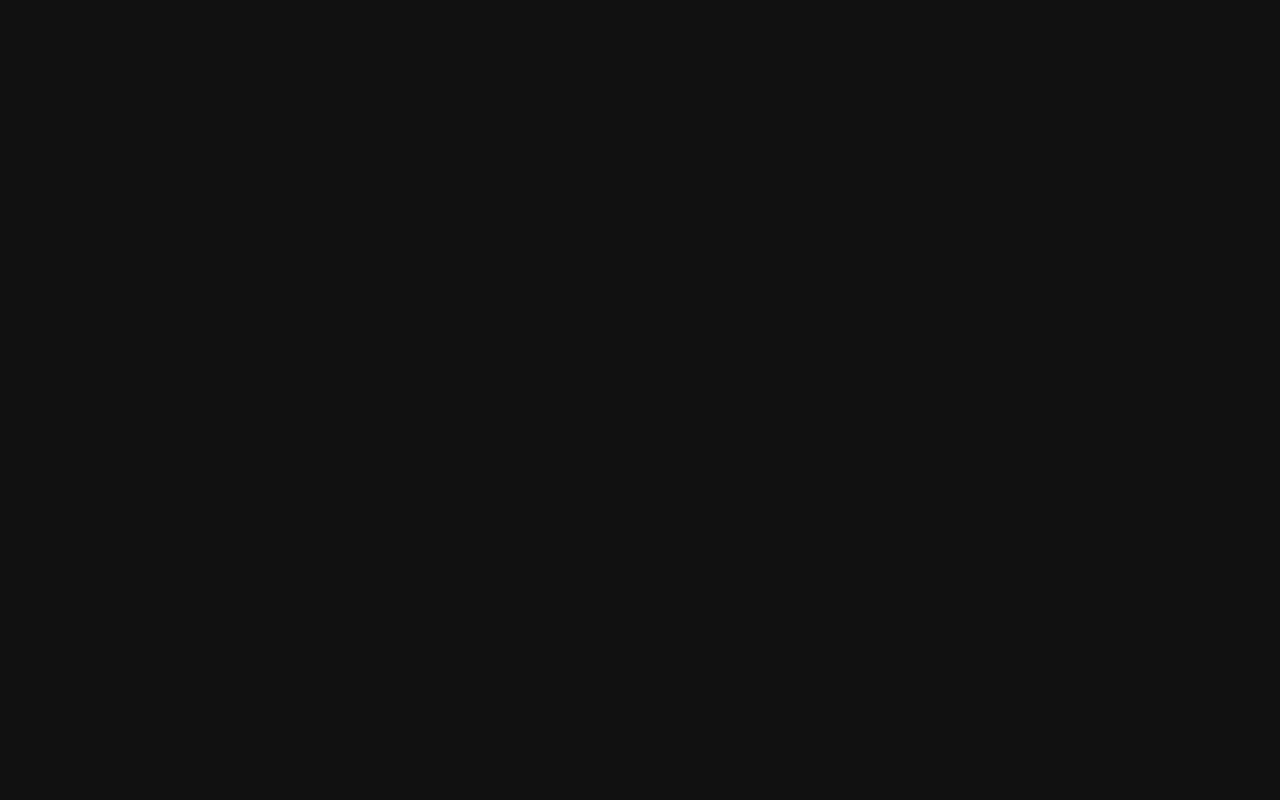
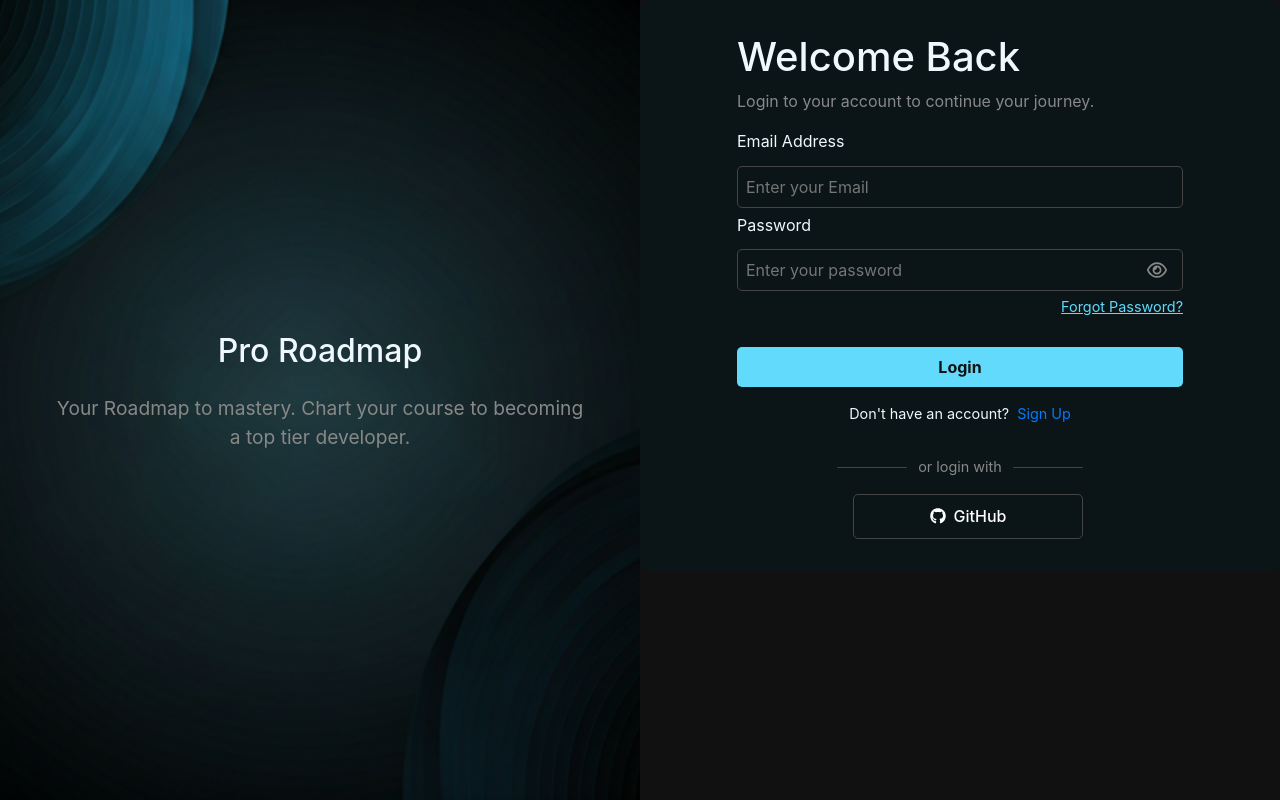
Before and after one commit to yontanhabtmu45/Pro-Roadmap, a React (Vite) app: page /login in a window 1280 px wide. Before the commit this address had no page. Built offline with nearby package versions, Linux system fonts and the light colour scheme.

Commit message:
finishing login &register page

```diff
--- a/package.json
+++ b/package.json
@@ -10,10 +10,14 @@
     "preview": "vite preview"
   },
   "dependencies": {
+    "@react-oauth/google": "^0.12.2",
     "bootstrap": "^4.6.0",
+    "gapi-script": "^1.2.0",
+    "jwt-decode": "^4.0.0",
     "react": "^19.2.0",
     "react-bootstrap": "^2.10.10",
     "react-dom": "^19.2.0",
+    "react-google-login": "^5.2.2",
     "react-icons": "^5.5.0",
     "react-router-dom": "^7.9.5"
   },
--- a/src/App.jsx
+++ b/src/App.jsx
@@ -1,22 +1,30 @@
-import { useState } from "react";
+import { useEffect } from "react";
 import "./App.css";
 import "react-responsive-carousel/lib/styles/carousel.min.css";
 
 import { Routes, Route } from "react-router-dom";
 
+import Home from "./Pages/Home";
 import Register from "./Pages/Register";
 import Login from "./Pages/Login";
+import Logout from "./Pages/Logout";
+import ForgotPassword from "./Pages/ForgotPassword";
 
+import { gapi } from "gapi-script";
+
+const clientId =
+  "1083223003406-b78mdntufb75hg2srm1uuritag9bcf8f.apps.googleusercontent.com";
 
 function App() {
   return (
     <>
-
-    <Routes>
-      {/* <Route path="/" element={<Home />} /> */}
-      <Route path="/" element={<Login />} />
-      <Route path="/Register" element={<Register />} />
-    </Routes>
+      <Routes>
+        <Route path="/" element={<Home />} />
+        <Route path="/login" element={<Login />} />
+        <Route path="/logout" element={<Logout />} />
+        <Route path="/Register" element={<Register />} />
+        <Route path="/forgot-password" element={<ForgotPassword />} />
+      </Routes>
     </>
   );
 }
--- /dev/null
+++ b/src/Pages/ForgotPassword.jsx
@@ -0,0 +1,70 @@
+import React, { useState } from "react";
+import { useNavigate } from "react-router-dom";
+import "./Register.css";
+
+function ForgotPassword() {
+  const [email, setEmail] = useState("");
+  const [message, setMessage] = useState("");
+  const navigate = useNavigate();
+
+  const handleSubmit = (e) => {
+    e.preventDefault();
+    // Simulate sending a password reset email
+    console.log("Password reset email sent to:", email);
+    setMessage("If this email is registered, you will receive a password reset link.");
+    setEmail(""); // Clear the input field
+  };
+
+  return (
+    <div className="main-highlight container">
+      <div className="inner-main-highlight row">
+        <div className="banner-login col-md-6">
+          <h2>Pro Roadmap</h2>
+          <p>
+            Your Roadmap to mastery. Chart your course to becoming a top-tier
+            developer.
+          </p>
+        </div>
+        <div className="singup-wrapper col-md-6 h-100">
+          <div className="inner-signup login-inner">
+            <h1>Forgot Password</h1>
+            <p>Enter your email address to reset your password.</p>
+            <div className="login-form form-signup">
+              <form onSubmit={handleSubmit}>
+                <label htmlFor="email">Email Address</label>
+                <input
+                  type="text"
+                  id="email"
+                  placeholder="Enter your Email"
+                  value={email}
+                  onChange={(e) => setEmail(e.target.value)}
+                  required
+                />
+                <input type="submit" value="Send Reset Link" />
+              </form>
+              {message && <p style={{ color: "#61dafb", marginTop: "1rem" }}>{message}</p>}
+              <div className="login-link">
+                Remembered your password?
+                <button
+                  onClick={() => navigate("/login")}
+                  style={{
+                    background: "none",
+                    border: "none",
+                    color: "#61dafb",
+                    cursor: "pointer",
+                    textDecoration: "underline",
+                    marginLeft: "0.5rem",
+                  }}
+                >
+                  Login
+                </button>
+              </div>
+            </div>
+          </div>
+        </div>
+      </div>
+    </div>
+  );
+}
+
+export default ForgotPassword;
--- /dev/null
+++ b/src/Pages/Home.jsx
@@ -0,0 +1,11 @@
+import React from 'react'
+
+
+
+function Home() {
+  return (
+    <div style={{textAlign: "center", color: "#111"}}>Home</div>
+  )
+}
+
+export default Home
--- a/src/Pages/Login.jsx
+++ b/src/Pages/Login.jsx
@@ -1,9 +1,34 @@
-import React from "react";
+import React, { useState } from "react";
 import "./Register.css";
+
 import { FaGithub, FaGoogle } from "react-icons/fa";
+import { FaRegEye, FaRegEyeSlash } from "react-icons/fa6";
+
 import { Link } from "react-router-dom";
+import { GoogleLogin, googleLogout } from "@react-oauth/google";
+import { jwtDecode } from "jwt-decode";
+import { useNavigate } from "react-router-dom";
+
+
 
 function Login() {
+  const navigate = useNavigate();
+  const [showPassword, setShowPassword] = useState(false);
+
+  const handleLogout = () => {
+    googleLogout();
+    console.log("Logout successful");
+    navigate("/register");
+  };
+
+  const togglePasswordVisibility = () => {
+    setShowPassword((prevState) => !prevState);
+  };
+
+  const handleForgotPassword = () => {
+    navigate("/forgot-password"); // Navigate to the Forgot Password page
+  };
+
   return (
     <div className="main-highlight container">
       <div className="inner-main-highlight row">
@@ -20,14 +45,44 @@ function Login() {
             <p>Login to your account to continue your journey.</p>
             <div className="login-form form-signup ">
               <form action="">
-                <label htmlFor="">Email Address</label>
-                <input type="text" placeholder="Enter your Email" />
-                <label htmlFor="">Password</label>
-                <input type="text" placeholder="Enter your password" />
+                <label htmlFor="email">Email Address</label>
+                <input type="text" id="email" placeholder="Enter your Email" required />
+                <label htmlFor="password">Password</label>
+                <div style={{ position: "relative" }}>
+                  <input
+                    type={showPassword ? "text" : "password"}
+                    id="password"
+                    placeholder="Enter your password"
+                    required
+                  />
+                  {showPassword ? (
+                    <FaRegEyeSlash
+                      className="eye-icon"
+                      onClick={togglePasswordVisibility}
+                    />
+                  ) : (
+                    <FaRegEye
+                      className="eye-icon"
+                      onClick={togglePasswordVisibility}
+                    />
+                  )}
+                </div>
                 <div className="forgot-password">
-                  <a href="#">Forgot Password?</a>
+                  <button
+                    type="button"
+                    onClick={handleForgotPassword}
+                    style={{
+                      background: "none",
+                      border: "none",
+                      color: "#61dafb",
+                      cursor: "pointer",
+                      textDecoration: "underline",
+                    }}
+                  >
+                    Forgot Password?
+                  </button>
                 </div>
-                <input type="button" value="Login" />
+                <input type="submit" value="Login" />
               </form>
               <div className="login-link">
                 Don't have an account?
@@ -40,13 +95,31 @@ function Login() {
                   <span>or login with</span>
                 </div>
                 <div className="social-login mt-3">
-                  <Link to="https://google.com" target="_blank">
+                  {/* <Link to="https://google.com" target="_blank">
                     <button className="google-login">
                       {" "}
                       <FaGoogle />
                       Google
                     </button>
-                  </Link>
+                  </Link> */}
+
+                  <div id="googleBtn">
+                    <GoogleLogin
+                      onSuccess={(credentialResponse) => {
+                        console.log("Login Success:", credentialResponse);
+                        console.log(jwtDecode(credentialResponse.credential));
+                        navigate("/");
+                      }}
+                      onError={() => {
+                        console.log("Login Failed");
+                      }}
+                      auto_select={true}
+                    />
+                    {/* <h3>
+                      <button onClick={handleLogout}>Logout</button>
+                    </h3> */}
+                  </div>
+
                   <Link to="https://github.com" target="_blank">
                     <button className="github-login">
                       <FaGithub />
--- /dev/null
+++ b/src/Pages/Logout.jsx
@@ -0,0 +1,14 @@
+import React from "react";
+
+
+
+function Logout() {
+
+  return (
+    <div>
+
+    </div>
+  );
+}
+
+export default Logout;
--- a/src/Pages/Register.css
+++ b/src/Pages/Register.css
@@ -45,6 +45,9 @@ p, input{
     height: 100vh;
     padding: 2rem 6rem;
 }
+.form-signup {
+    position: relative;
+}
 .form-signup form {
     display: flex;
     flex-direction: column;
@@ -57,19 +60,30 @@ p, input{
     font-size: .9rem;
     margin-bottom: .5rem;
 }
+.form-signup .forgot-password-form input[type="email"]{
+    text-decoration: none;
+    border: 1px solid #888;
+    outline: none;
+    padding: .2rem .5rem;
+    border-radius: 5px;
+    color: #888;
+}
 .form-signup input {
     outline: none;
     border: none;
 }
 .form-signup input[type="text"],
-.form-signup input[type="password"]{
-    padding: .5rem;
-    border: 1px solid #444;
-    border-radius: 5px;
-    background: transparent;
-    color: #fff;
+.form-signup input[type="password"] {
+  width: 100%; /* Ensure both inputs take the full width of their container */
+  padding: 0.5rem;
+  padding-right: 2.5rem; /* Add padding to make space for the eye icon */
+  border: 1px solid #444;
+  border-radius: 5px;
+  background: transparent;
+  color: #fff;
+  box-sizing: border-box; /* Ensures padding is included in the width calculation */
 }
-.form-signup input[type="button"]{
+.form-signup input[type="submit"]{
     margin-top: 1rem;
     margin-bottom: 1rem;
     padding: .5rem;
@@ -79,6 +93,24 @@ p, input{
     color: #111;
     font-weight: bold;
     cursor: pointer;
+}
+.form-signup svg{
+    width: 20px;
+    height: 20px;
+}
+.form-signup
+.eye-icon {
+  position: absolute;
+  right: 1rem; /* Adjust to keep it inside the input border */
+  top: 50%;
+  transform: translateY(-50%);
+  cursor: pointer;
+  color: #888;
+  transition: color 0.3s ease;
+}
+
+.eye-icon:hover {
+  color: #fff;
 }
 .login-link{
     display: flex;
--- a/src/Pages/Register.jsx
+++ b/src/Pages/Register.jsx
@@ -1,9 +1,21 @@
-import React from "react";
+import React, { useState } from "react";
 import "react-responsive-carousel/lib/styles/carousel.min.css";
 import "./Register.css";
 import { Link } from "react-router-dom";
+import { FaRegEye, FaRegEyeSlash } from "react-icons/fa";
 
 function Register() {
+  const [showPassword, setShowPassword] = useState(false);
+  const [showConfirmPassword, setShowConfirmPassword] = useState(false);
+
+  const togglePasswordVisibility = () => {
+    setShowPassword((prevState) => !prevState);
+  };
+
+  const toggleConfirmPasswordVisibility = () => {
+    setShowConfirmPassword((prevState) => !prevState);
+  };
+
   return (
     <div className="main-highlight container">
       <div className="inner-main-highlight row">
@@ -20,15 +32,51 @@ function Register() {
             <p>Start your journey to become the top developer.</p>
             <div className="form-signup">
               <form action="">
-                <label htmlFor="">Full Name</label>
-                <input type="text" placeholder="Enter your full name" />
-                <label htmlFor="">Email Address</label>
-                <input type="text" placeholder="Enter your Email" />
-                <label htmlFor="">Password</label>
-                <input type="text" placeholder="Enter your password" />
-                <label htmlFor="">Confirm Password</label>
-                <input type="text" placeholder="confirm your password" />
-                <input type="button" value="Sign Up" />
+                <label htmlFor="fullName">Full Name</label>
+                <input type="text" id="fullName" placeholder="Enter your full name" required />
+                <label htmlFor="email">Email Address</label>
+                <input type="text" id="email" placeholder="Enter your Email" required />
+                <label htmlFor="password">Password</label>
+                <div style={{ position: "relative" }}>
+                  <input
+                    type={showPassword ? "text" : "password"}
+                    id="password"
+                    placeholder="Enter your password"
+                    required
+                  />
+                  {showPassword ? (
+                    <FaRegEyeSlash
+                      className="eye-icon"
+                      onClick={togglePasswordVisibility}
+                    />
+                  ) : (
+                    <FaRegEye
+                      className="eye-icon"
+                      onClick={togglePasswordVisibility}
+                    />
+                  )}
+                </div>
+                <label htmlFor="confirmPassword">Confirm Password</label>
+                <div style={{ position: "relative" }}>
+                  <input
+                    type={showConfirmPassword ? "text" : "password"}
+                    id="confirmPassword"
+                    placeholder="Confirm your password"
+                    required
+                  />
+                  {showConfirmPassword ? (
+                    <FaRegEyeSlash
+                      className="eye-icon"
+                      onClick={toggleConfirmPasswordVisibility}
+                    />
+                  ) : (
+                    <FaRegEye
+                      className="eye-icon"
+                      onClick={toggleConfirmPasswordVisibility}
+                    />
+                  )}
+                </div>
+                <input type="submit" value="Sign Up" />
               </form>
               <div className="login-link">
                 Already have an account?
--- a/src/main.jsx
+++ b/src/main.jsx
@@ -1,14 +1,21 @@
-import { StrictMode } from 'react'
-import { createRoot } from 'react-dom/client'
+import { StrictMode } from "react";
+import { createRoot } from "react-dom/client";
 import { BrowserRouter } from "react-router-dom";
-import 'bootstrap/dist/css/bootstrap.min.css'
-import './index.css'
-import App from './App.jsx'
+import "bootstrap/dist/css/bootstrap.min.css";
+import "./index.css";
+import App from "./App.jsx";
 
-createRoot(document.getElementById('root')).render(
+import { GoogleOAuthProvider } from "@react-oauth/google";
+
+const clientId =
+  "1083223003406-b78mdntufb75hg2srm1uuritag9bcf8f.apps.googleusercontent.com";
+
+createRoot(document.getElementById("root")).render(
   <StrictMode>
     <BrowserRouter>
-    <App />
+      <GoogleOAuthProvider clientId={clientId}>
+        <App />
+      </GoogleOAuthProvider>
     </BrowserRouter>
-  </StrictMode>,
-)
+  </StrictMode>
+);
```
Also changed, not shown: 2 other files (tests, documents, lock files or other folders).
